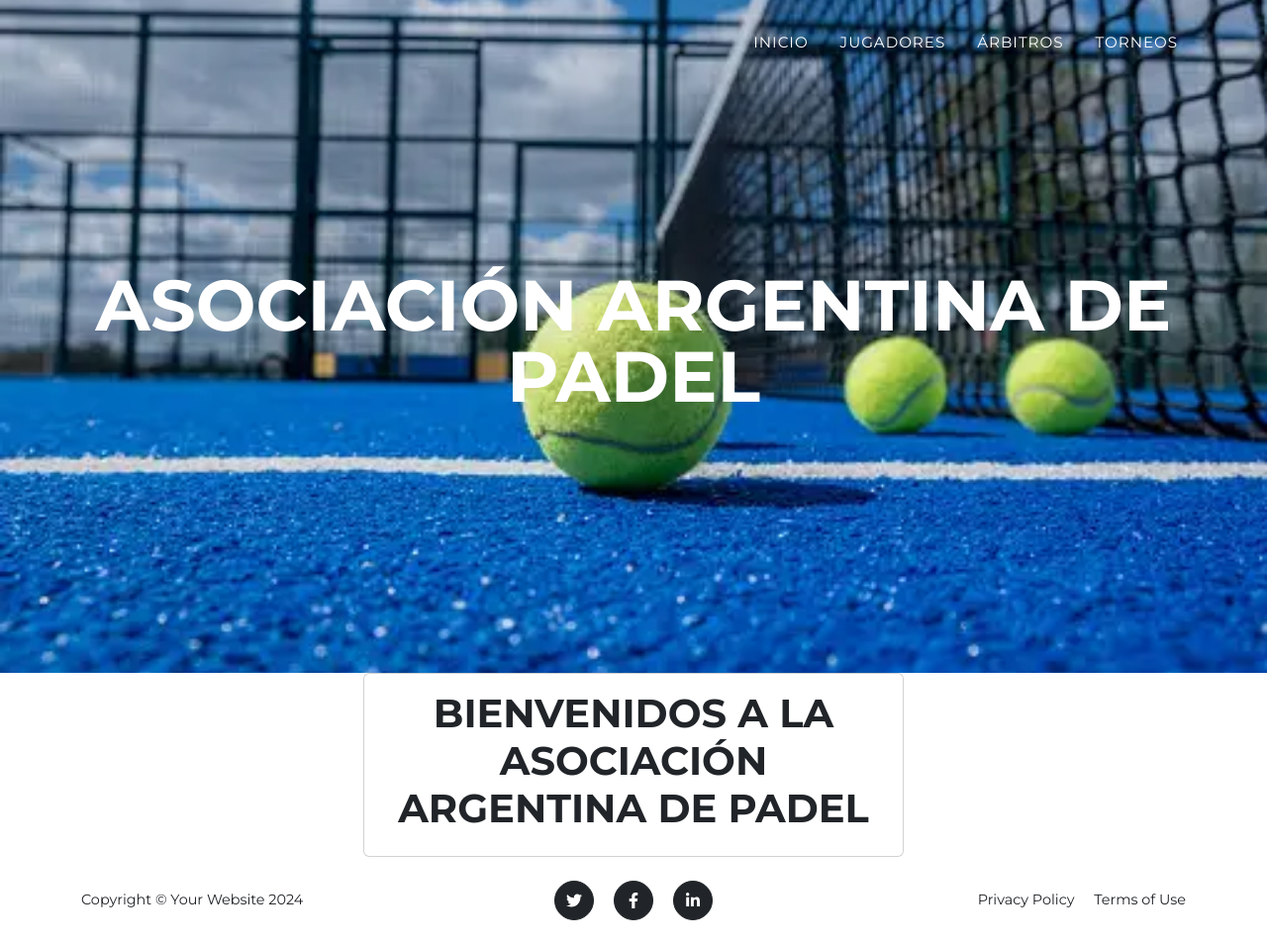
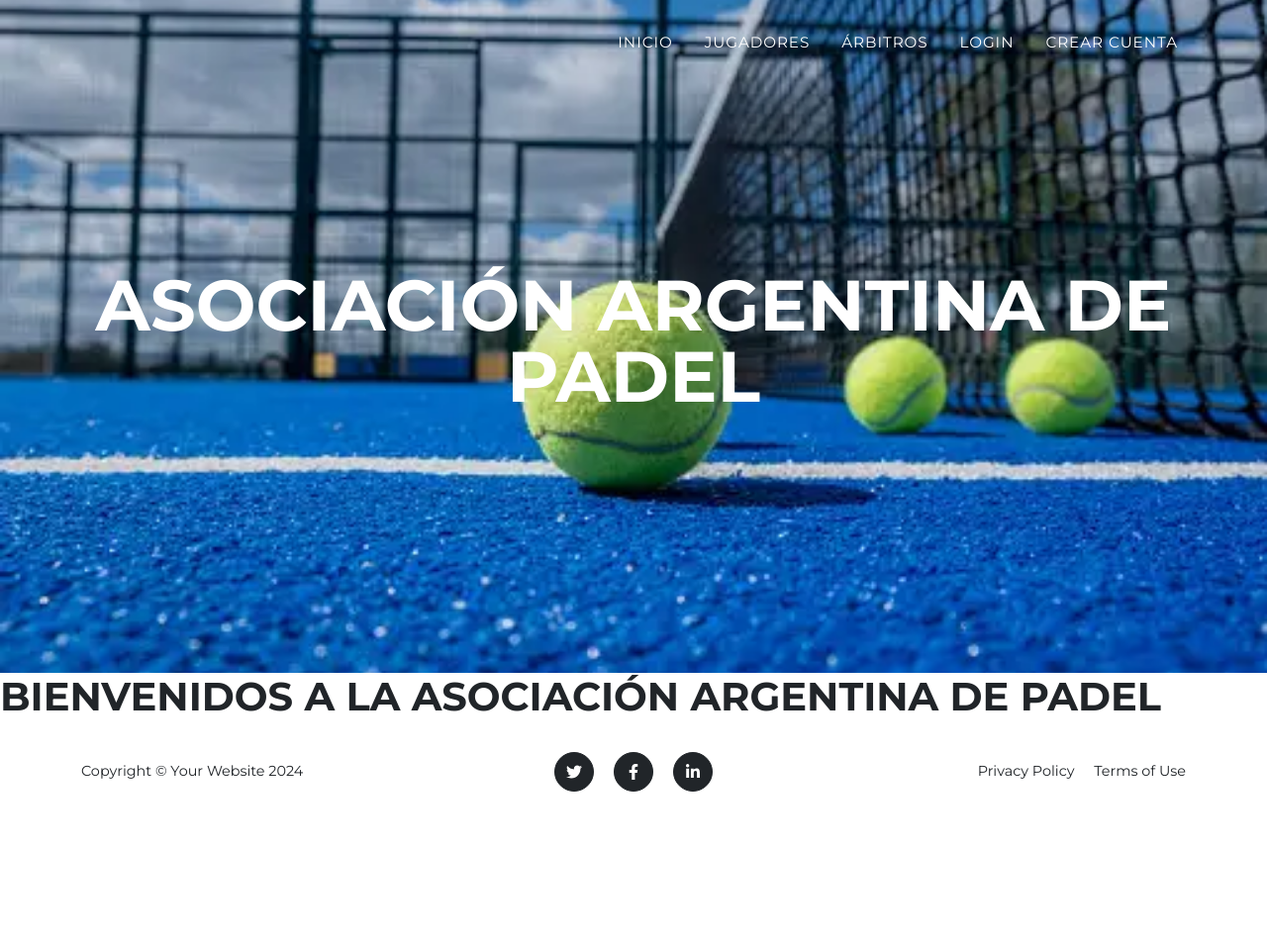
Before and after one commit to emaasmithh/preentrega_3, a Django app: page / in a window 1280 px wide. Shown: the whole page at 99% size. After the commit the page ends 800 px from the top, so only its background shows below. Run offline with Django 5.2, Linux system fonts and the light colour scheme; some libraries are stand-ins or nearby versions.

Commit message:
feat: Login , Register y Logout

```diff
--- a/project/core/templates/core/base.html
+++ b/project/core/templates/core/base.html
@@ -26,7 +26,26 @@
                         <li class="nav-item"><a class="nav-link" href="{% url 'core:index' %}">Inicio</a></li>
                         <li class="nav-item"><a class="nav-link" href="{% url 'jugadores:index' %}">Jugadores</a></li>
                         <li class="nav-item"><a class="nav-link" href="{% url 'arbitros:index' %}">Árbitros</a></li>
+                        {% if user.is_authenticated %}
                         <li class="nav-item"><a class="nav-link" href="{% url 'torneos:index' %}">Torneos</a></li>
+                            <li class="nav-item">
+                            <a class="nav-link text-bg-info">{{ user.username }}</a>
+                            </li>
+                            <li class="nav-item">
+                            <form action="{% url 'core:logout' %}" method="post">
+                            {% csrf_token %}
+                            <button type="submit" class="btn btn-dark">Logout</button>
+                            </form>
+                            </li>
+                        {% else %}
+                            <li class="nav-item">
+                            <a class="nav-link" href="{% url 'core:login' %}">Login</a>
+                            </li>
+                            <li class="nav-item">
+                            <a class="nav-link" href="{% url 'core:register' %}">Crear cuenta</a>
+                            </li>
+                        {% endif %}
+
                     </ul>
                 </div>
             </div>
--- a/project/core/templates/core/index.html
+++ b/project/core/templates/core/index.html
@@ -2,16 +2,17 @@
 {% load static %}
 
 {% block content %}
-<div class="container">
-    <div class="row">
-        <div class="col-md-6 offset-md-3">
-            <div class="card">
-                <div class="card-body text-center">
-                    <h1 class="card-title">BIENVENIDOS A LA ASOCIACIÓN ARGENTINA DE PADEL</h1>
-                </div>
-            </div>
-        </div>
-    </div>
-</div>
+
+    <h1>BIENVENIDOS A LA ASOCIACIÓN ARGENTINA DE PADEL</h1>
+
+    {% if user.is_authenticated %}
+        <p class="text-info ">¡Bienvenido {{ user.username | title }}!</p>
+    {% endif %}
+
+        <!-- Mensaje para cuando un vendedor sea creado -->
+    {% if mensaje %}
+        <p class="text-info ">{{ mensaje }} ¡Bienvenido!</p>
+    {% endif %}
+
 
 {% endblock content %}
--- a/project/core/urls.py
+++ b/project/core/urls.py
@@ -1,9 +1,12 @@
 from django.urls import path
-
-from core.views import index
+from core.views import CustomLoginView, index, register
+from django.contrib.auth.views import LogoutView
 
 app_name = "core"
 
 urlpatterns = [
     path("", index, name="index"),
+    path("login/", CustomLoginView.as_view(), name="login"),
+    path("logout/", LogoutView.as_view(template_name="core/logout.html"), name="logout"),
+    path("register/", register, name="register"),
 ]
--- a/project/core/views.py
+++ b/project/core/views.py
@@ -1,4 +1,22 @@
 from django.shortcuts import render
+from django.contrib.auth.views import LoginView
+from .forms import CustomAuthenticationForm, CustomUserCreationForm
+from django.http import HttpRequest, HttpResponse
 
 def index(request):
    return render(request, "core/index.html")
+
+class CustomLoginView(LoginView):
+    authentication_form = CustomAuthenticationForm
+    template_name = "core/login.html"
+
+def register(request: HttpRequest) -> HttpResponse:
+    if request.method == 'POST':
+        form = CustomUserCreationForm(request.POST)
+        if form.is_valid():
+            username = form.cleaned_data["username"]
+            form.save()
+            return render(request, "core/index.html", {"mensaje": f"Usuario '{username}' creado"})
+    else:
+        form = CustomUserCreationForm()
+    return render(request, "core/register.html", {"form": form})
```
Also changed, not shown: project/core/forms.py (added, +14 -0 lines), project/core/templates/core/login.html (added, +17 -0 lines), project/core/templates/core/logout.html (added, +9 -0 lines), project/core/templates/core/register.html (added, +20 -0 lines), project/db.sqlite3.
